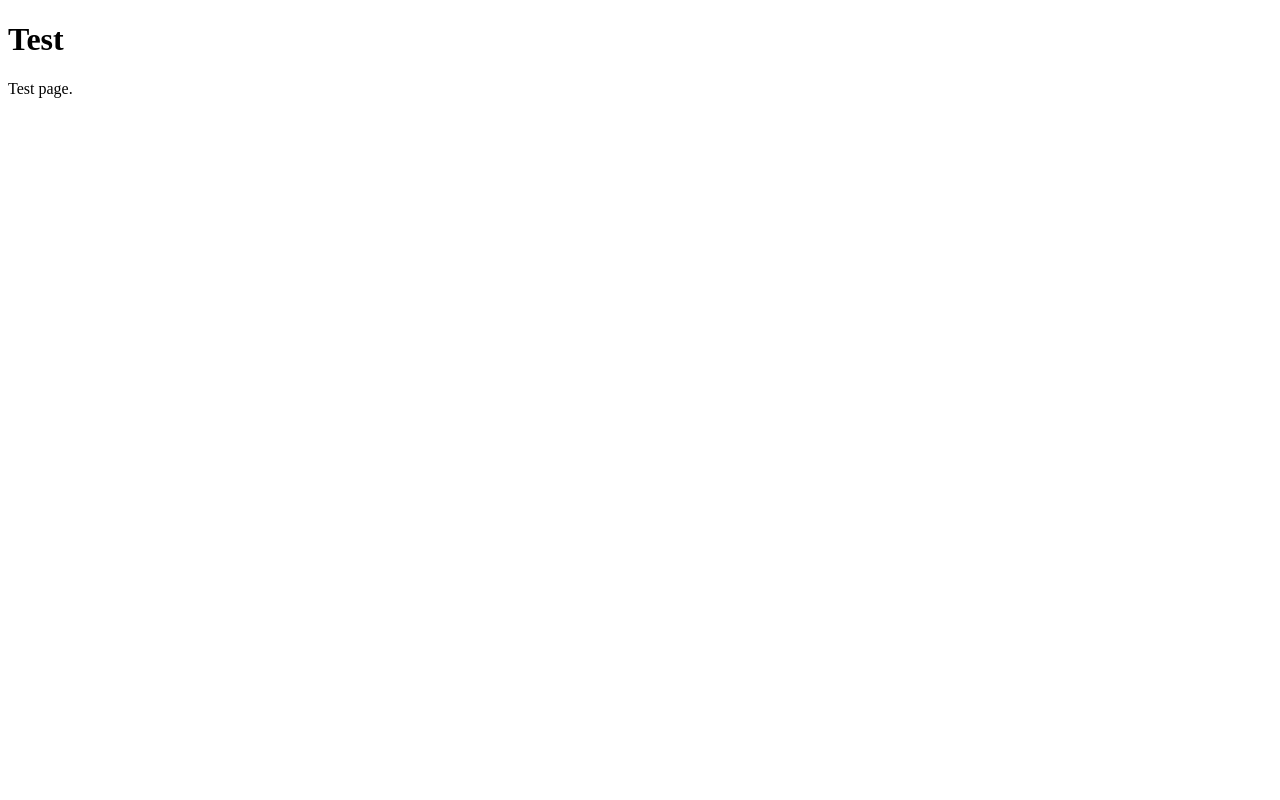
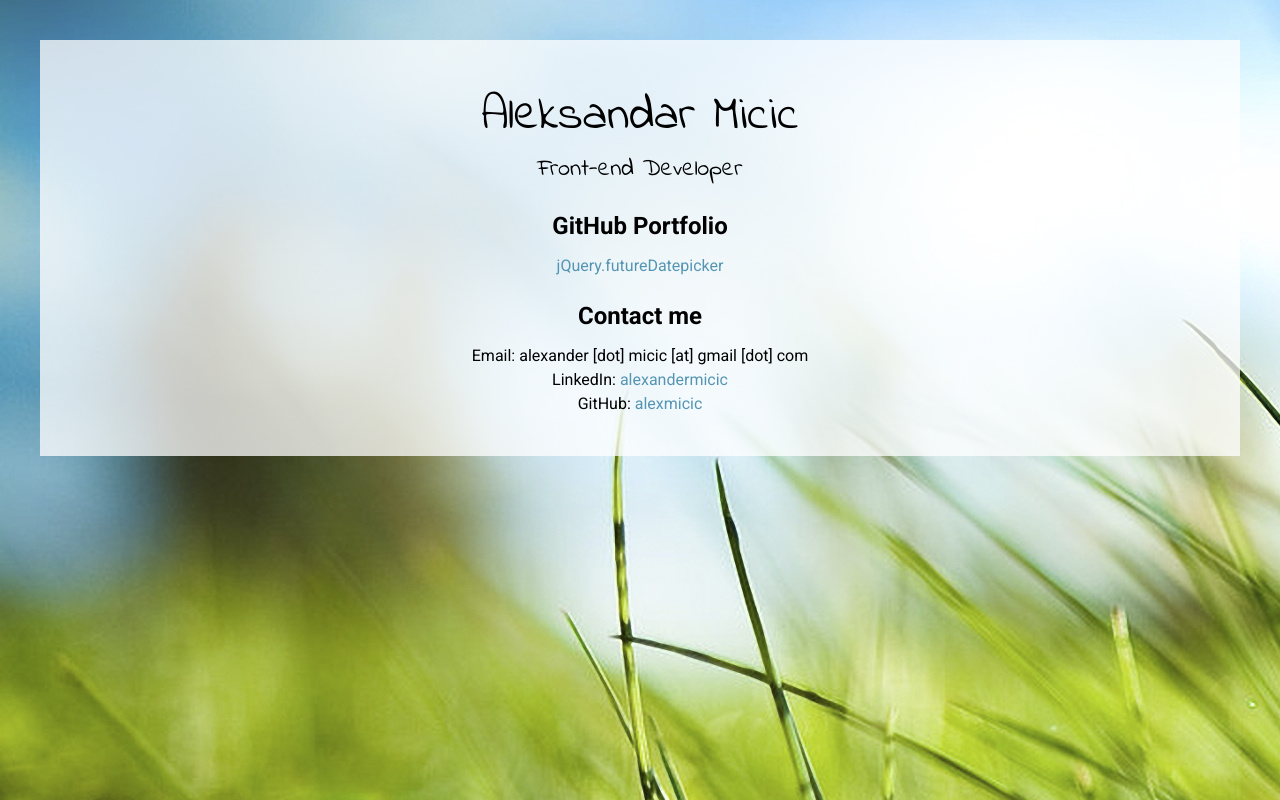
Before and after one commit to alexmicic/alexmicic.github.io, a plain HTML site: page index.html in a window 1280 px wide. Drawn offline with Linux system fonts and the light colour scheme.

Commit message:
Few small style changes for the landing page added

```diff
--- a/index.html
+++ b/index.html
@@ -1,7 +1,53 @@
 <!DOCTYPE html>
 <html>
+<head>
+    <title>Aleksandar Micic - Front-end Developer</title>
+    <meta charset="utf-8" />
+    <meta name="viewport" content="width=device-width, initial-scale=1.0, maximum-scale=1" />
+    <style>
+        @import url(https://fonts.googleapis.com/css?family=Indie+Flower);
+        @import url(https://fonts.googleapis.com/css?family=Roboto:400,700);
+        * {
+            margin:0;
+            padding:0;
+        }
+        body {
+            background: url(bg.jpg) no-repeat #fff;
+            padding:40px;
+            font: 1em/1.5 'Roboto', sans-serif;
+        }
+        #main{
+            background: rgba(255,255,255,.75);
+            padding:40px;
+            text-align:center;
+        }
+        h3{margin:20px 0 10px; font-size:1.5em;}
+        h1{font:3em/1.5 'Indie Flower', seif;}
+        h4{font:1.5em/1.5 'Indie Flower', seif;}
+        ul,ol{list-style:none;}
+        a, a:visited{color:#5495B3; text-decoration:none;}
+        a:hover, a:active{color:#333;}
+        @media only screen and (max-width:767px){
+            body{padding:0;}
+            #main{padding:10px;}
+            h1{font:2em/1.5 'Indie Flower', seif;}
+        }
+    </style>
+</head>
 <body>
-<h1>Test</h1>
-<p>Test page.</p>
+    <div id="main">
+        <h1>Aleksandar Micic</h1>
+        <h4>Front-end Developer</h4>
+        <h3>GitHub Portfolio</h3>
+        <ul>
+            <li><a href="http://alexmicic.github.io/jQuery.futureDatepicker/">jQuery.futureDatepicker</a></li>
+        </ul>
+        <h3>Contact me</h3>
+        <ul>
+            <li>Email: alexander [dot] micic [at] gmail [dot] com</li>
+            <li>LinkedIn: <a href="https://www.linkedin.com/in/alexandermicic">alexandermicic</a></li>
+            <li>GitHub: <a href="https://github.com/alexmicic">alexmicic</a></li>
+        </ul>
+    </div>
 </body>
 </html>
```
Also changed, not shown: bg.jpg (added).
